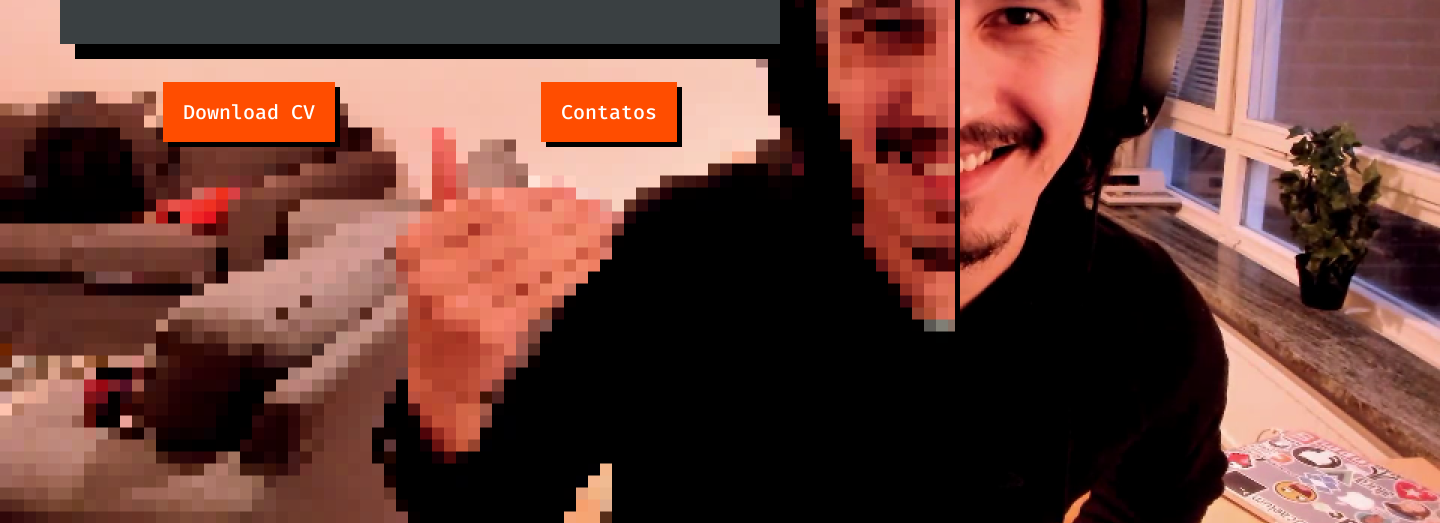
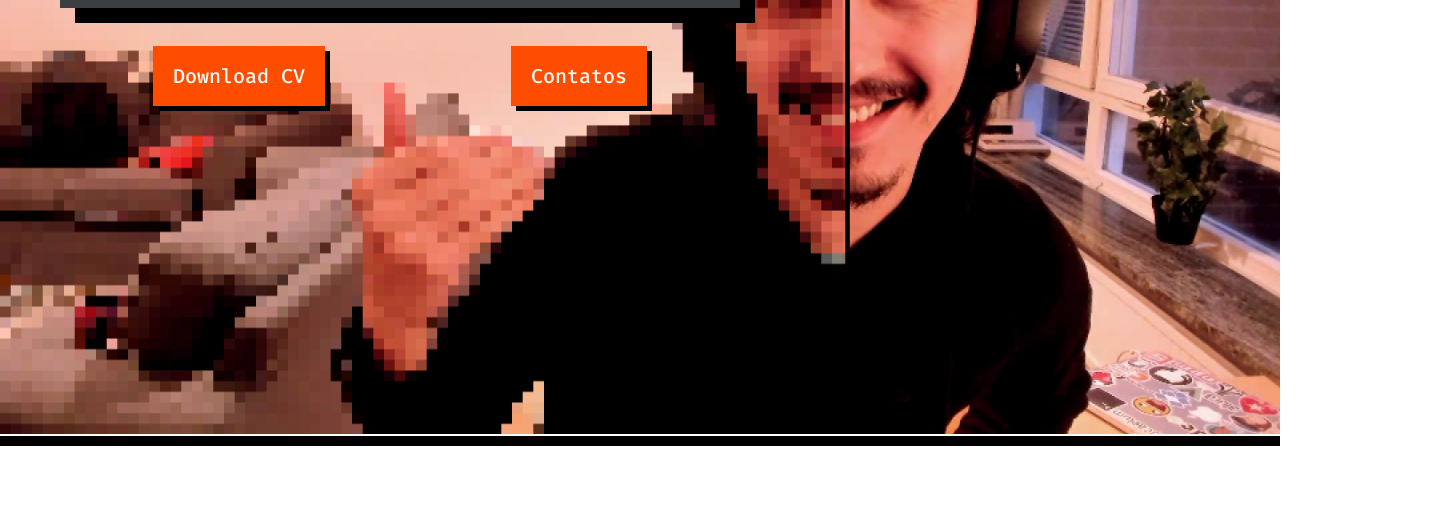
Before and after one commit to Desenvigor/HTML-CSS-Feliz, a plain HTML site: page index.html in a window 1280 px wide. Shown: the part 364-887 px from the top of the page, 1440 px wide, since content can reach past the window. After the commit the page ends 810 px from the top, so only its background shows below. Drawn offline with Linux system fonts and the light colour scheme.

Commit message:
Backgorund banner adjusted

```diff
--- a/index.html
+++ b/index.html
@@ -27,9 +27,7 @@
         </nav>
     </header>
     <main class="main">
-        <div class="div__banner banner">
-            <img class="banner__imgNormal" src="assets/img/banner-photo.png" alt="Foto de banner parte normal">
-            <img class="banner__imgPixel" src="assets/img/banner-photo-pixelated.png" alt="Foto de banner Pixelizada">
+        <section class="div__banner banner">
             <div class="banner__title">
                 <div class="banner__headers">
                     <h1 class="banner__h1">Igor Aguiar</h1>
@@ -40,7 +38,7 @@
                     <a href="" class="btn__header button" lang="en">Contatos</a>
                 </div>
             </div>
-        </div>
+        </section>
     </main>
 </body>
 
--- a/style/style.scss
+++ b/style/style.scss
@@ -71,25 +71,22 @@ body{
 .main{
 
     .banner {
+        box-sizing: border-box;
         display: flex;
-        position: relative;
+        background-image: url("../assets/img/photo-banner.png");
+        background-repeat: no-repeat;
+        height: 45rem;
+        background-size: 100%;
+        border-bottom: 10px solid $color-black-first;
 
-        &__imgPixel{
-            position: absolute;
-            border-right: 5px solid $color-black-first;
-        }
-
-        &__imgNormal{
-            position: absolute;
-        }
 
         &__title{
-            padding: 100px 60px;
-            position: absolute;
+            padding-top: 100px;
+            padding-left: 60px;
         }
 
         &__headers{
-            padding: 60px;
+            padding:42px 40px;
             background-color: $color-black-second;
             text-align: center;
             box-shadow: 15px 15px $color-black-first;
@@ -116,8 +113,6 @@ body{
             justify-content: space-around;
 
             .button{
-                display: inline-flex;
-                justify-content: space-between;
                 background-color: $color-first;
                 text-decoration: none;
                 color: $color-third;
```
Also changed, not shown: assets/img/banner-photo-pixelated.png (deleted), assets/img/banner-photo.png (deleted), assets/img/photo-banner.png (added), style/style.css, 1 other file.
